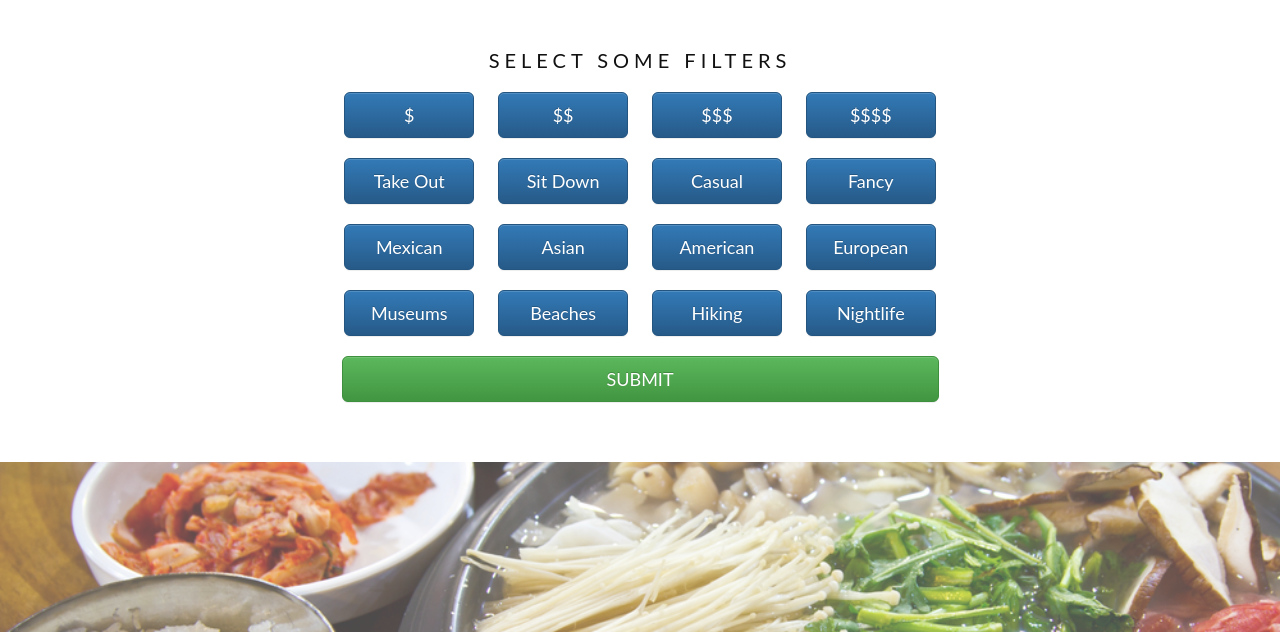
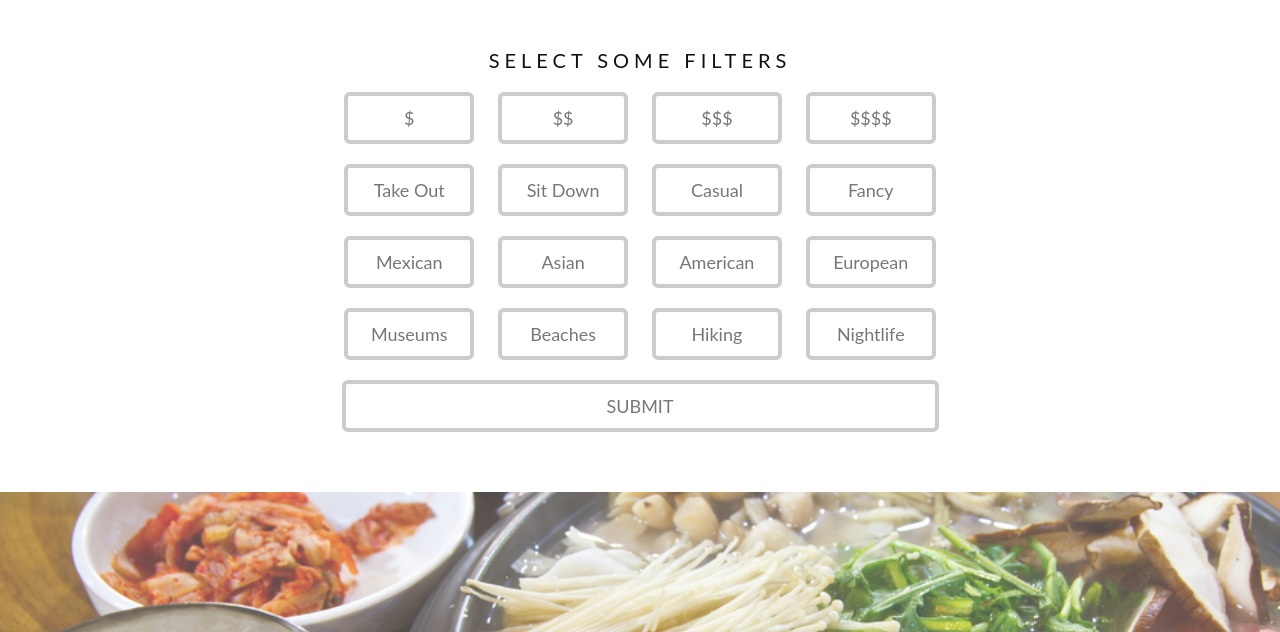
Before and after one commit to joelvanderhoof/Group-Project-1, a website: page index.html in a window 1280 px wide. Shown: the part 822-1454 px from the top of the page. Drawn offline with nearby package versions, Linux system fonts and the light colour scheme; no server answers.

Commit message:
changed buttons

```diff
--- a/assets/css/style.css
+++ b/assets/css/style.css
@@ -64,12 +64,22 @@ h3 {
 button.filter-button{
     margin: 10px;
     width: 130px;
+    color
 }
+
 
 button.enter-button{
     margin: 10px;
     width: 597px;
 }
+
+.btn-primary-outline {
+  background-color: transparent;
+  border: 4px solid #ccc;
+
+
+}
+
 
 /*Search Bar CSS*/
 
@@ -122,7 +132,7 @@ button.enter-button{
     border:none;
     outline:none;
     font-family:"Open Sans", Arial, Verdana;
-    font-size: 40px;
+    font-size: 28px;
     font-weight: 400;
     line-height: 20px;
     color:#FFF;
@@ -269,18 +279,24 @@ button.enter-button{
 
             ::-webkit-input-placeholder { /* Chrome/Opera/Safari */
                 color: #fff;
+                text-transform: uppercase;
             }
             ::-moz-placeholder { /* Firefox 19+ */
                 color: #fff;
+                text-transform: uppercase;
             }
             :-ms-input-placeholder { /* IE 10+ */
                 color: #fff;
+                text-transform: uppercase;
             }
             :-moz-placeholder { /* Firefox 18- */
                  color: #fff;
+                 text-transform: uppercase;
             }
 
-
+.close{
+    opacity:1;
+}
             @media screen and (max-width: 560px) {
                 .search-wrapper.active .input-holder {width:200px;}
             }
--- a/index.html
+++ b/index.html
@@ -35,7 +35,7 @@
   	<form onsubmit="submitFn(this, event);">
         <div class="search-wrapper">
         <div class="input-holder">
-            <input type="text" class="search-input" placeholder="Type to search" />
+            <input type="text" class="search-input" placeholder="search city, zip or place" />
                 <button class="search-icon" onclick="searchToggle(this, event);">
                 <span></span></button>
         </div>
@@ -54,13 +54,13 @@
 
     <!-- Price Buttons -->
 
-    <button class="btn btn-primary btn-lg filter-button" data-toggle="collapse" data-target="#takeout-div">$</button>
+    <button class="btn btn-primary-outline btn-lg filter-button" data-toggle="collapse" data-target="#takeout-div">$</button>
 
-    <button class="btn btn-primary btn-lg filter-button" data-toggle="collapse" data-target="#sitdown-div">$$</button>
+    <button class="btn btn-primary-outline btn-lg filter-button" data-toggle="collapse" data-target="#sitdown-div">$$</button>
 
-    <button class="btn btn-primary btn-lg filter-button" data-toggle="collapse" data-target="#casual-div">$$$</button>
+    <button class="btn btn-primary-outline btn-lg filter-button" data-toggle="collapse" data-target="#casual-div">$$$</button>
 
-    <button class="btn btn-primary btn-lg filter-button" data-toggle="collapse" data-target="#fancy-div">$$$$</button>
+    <button class="btn btn-primary-outline btn-lg filter-button" data-toggle="collapse" data-target="#fancy-div">$$$$</button>
 
   </div>
 
@@ -68,13 +68,13 @@
 
     <!-- Ambiance -->
 
-    <button class="btn btn-primary btn-lg filter-button" data-toggle="collapse" data-target="#takeout-div">Take Out</button>
+    <button class="btn btn-primary-outline btn-lg filter-button" data-toggle="collapse" data-target="#takeout-div">Take Out</button>
 
-    <button class="btn btn-primary btn-lg filter-button" data-toggle="collapse" data-target="#sitdown-div">Sit Down</button>
+    <button class="btn btn-primary-outline btn-lg filter-button" data-toggle="collapse" data-target="#sitdown-div">Sit Down</button>
 
-    <button class="btn btn-primary btn-lg filter-button" data-toggle="collapse" data-target="#casual-div">Casual</button>
+    <button class="btn btn-primary-outline btn-lg filter-button" data-toggle="collapse" data-target="#casual-div">Casual</button>
 
-    <button class="btn btn-primary btn-lg filter-button" data-toggle="collapse" data-target="#fancy-div">Fancy</button>
+    <button class="btn btn-primary-outline btn-lg filter-button" data-toggle="collapse" data-target="#fancy-div">Fancy</button>
 
   </div>
 
@@ -82,13 +82,13 @@
 
     <!-- Ethnic Cuisine -->
 
-    <button class="btn btn-primary btn-lg filter-button" data-toggle="collapse" data-target="#takeout-div">Mexican</button>
+    <button class="btn btn-primary-outline btn-lg filter-button" data-toggle="collapse" data-target="#takeout-div">Mexican</button>
 
-    <button class="btn btn-primary btn-lg filter-button" data-toggle="collapse" data-target="#sitdown-div">Asian</button>
+    <button class="btn btn-primary-outline btn-lg filter-button" data-toggle="collapse" data-target="#sitdown-div">Asian</button>
 
-    <button class="btn btn-primary btn-lg filter-button" data-toggle="collapse" data-target="#casual-div">American</button>
+    <button class="btn btn-primary-outline btn-lg filter-button" data-toggle="collapse" data-target="#casual-div">American</button>
 
-    <button class="btn btn-primary btn-lg filter-button" data-toggle="collapse" data-target="#fancy-div">European</button>
+    <button class="btn btn-primary-outline btn-lg filter-button" data-toggle="collapse" data-target="#fancy-div">European</button>
 
   </div>
 
@@ -96,17 +96,17 @@
 
     <!-- Activities  -->
 
-    <button class="btn btn-primary btn-lg filter-button" data-toggle="collapse" data-target="#takeout-div">Museums</button>
+    <button class="btn btn-primary-outline btn-lg filter-button" data-toggle="collapse" data-target="#takeout-div">Museums</button>
 
-    <button class="btn btn-primary btn-lg filter-button" data-toggle="collapse" data-target="#sitdown-div">Beaches</button>
+    <button class="btn btn-primary-outline btn-lg filter-button" data-toggle="collapse" data-target="#sitdown-div">Beaches</button>
 
-    <button class="btn btn-primary btn-lg filter-button" data-toggle="collapse" data-target="#casual-div">Hiking</button>
+    <button class="btn btn-primary-outline btn-lg filter-button" data-toggle="collapse" data-target="#casual-div">Hiking</button>
 
-    <button class="btn btn-primary btn-lg filter-button" data-toggle="collapse" data-target="#fancy-div">Nightlife</button>
+    <button class="btn btn-primary-outline btn-lg filter-button" data-toggle="collapse" data-target="#fancy-div">Nightlife</button>
 
 
   <div class="row">
-    <button class="btn btn-success btn-lg enter-button" data-toggle="collapse" data-target="#takeout-div">SUBMIT</button>
+    <button class="btn btn-primary-outline btn-lg enter-button" data-toggle="collapse" data-target="#takeout-div">SUBMIT</button>
   </div>
 
 
```
